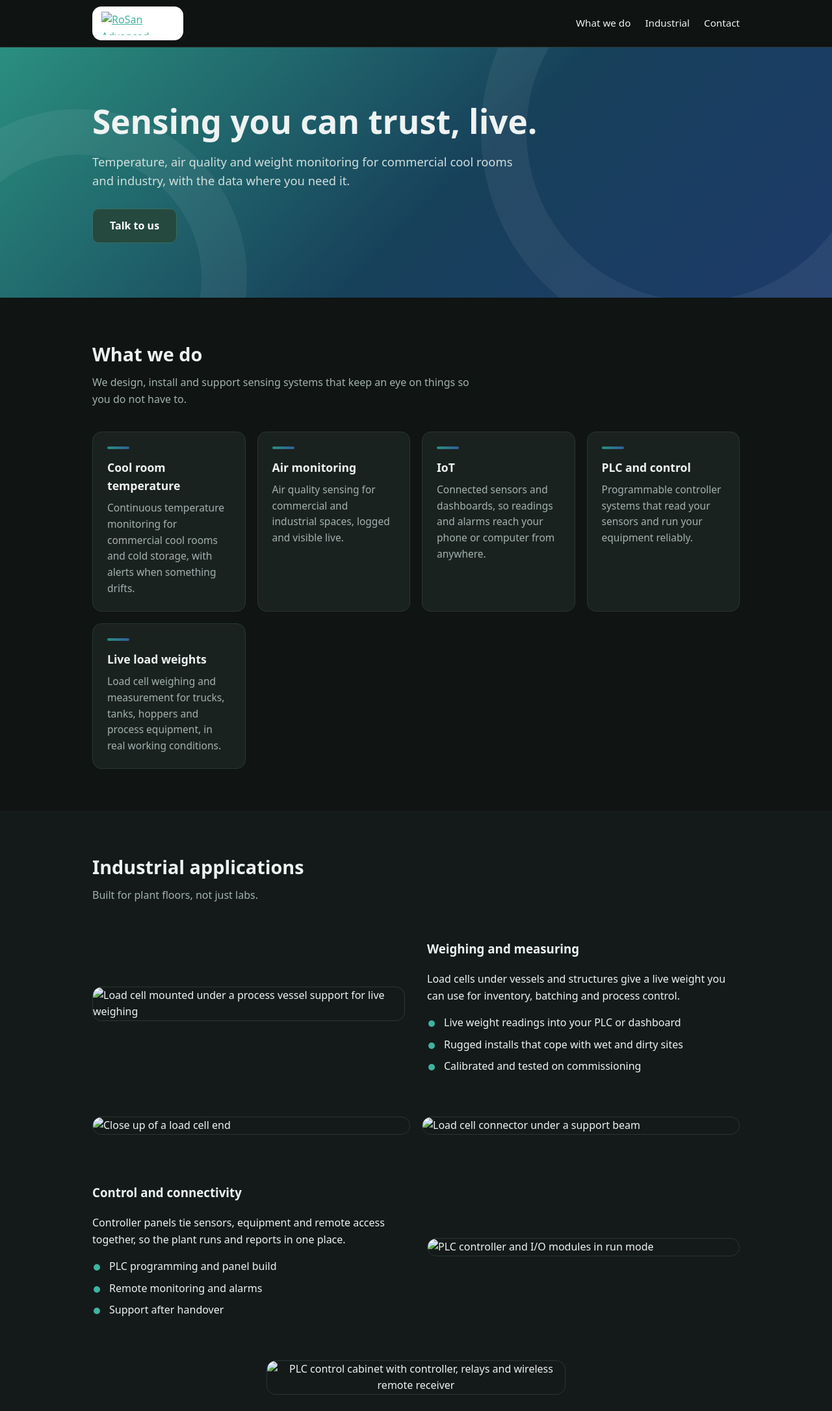
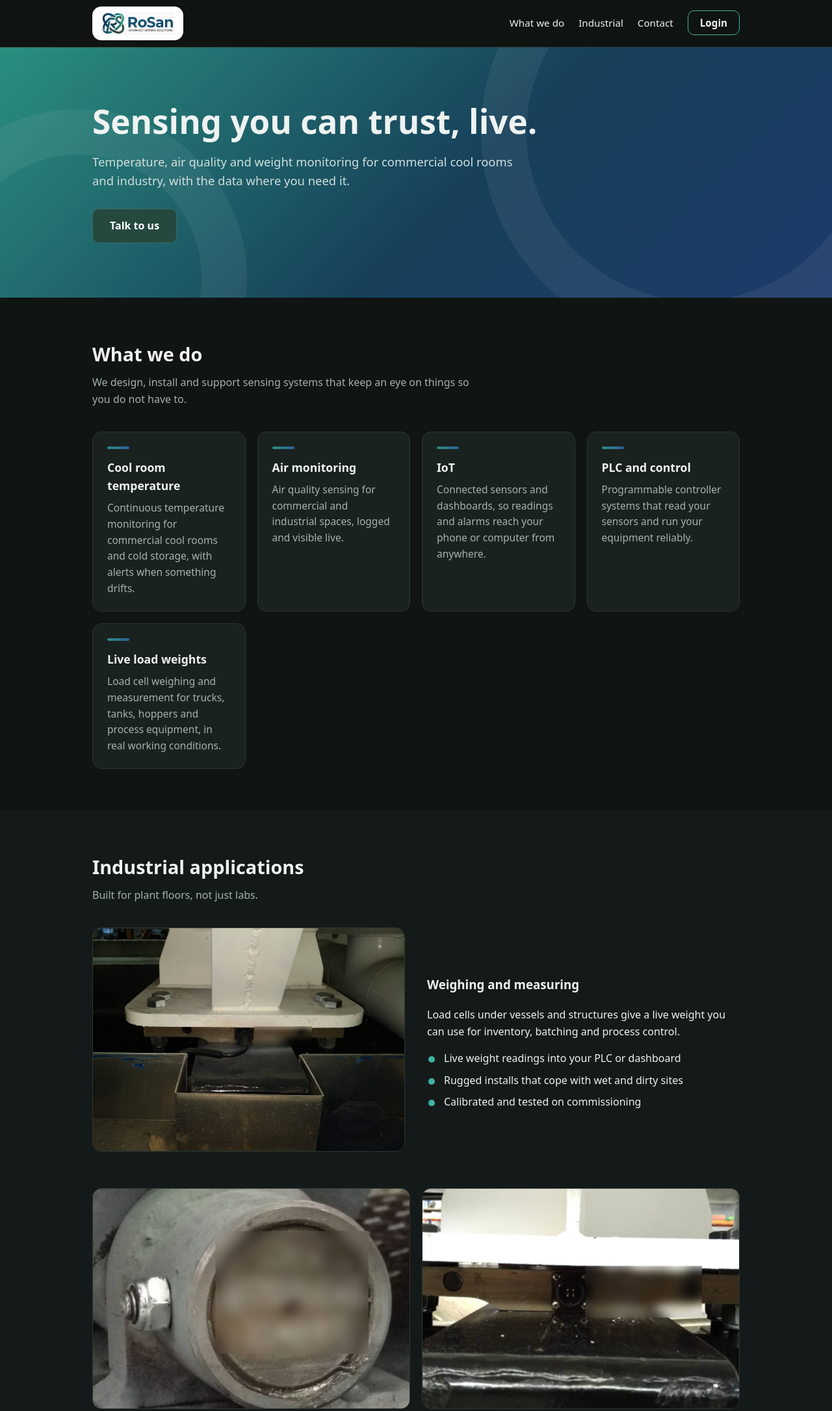
Before and after one commit to Tool1001/rosan-website, a plain HTML site: page index.html in a window 1280 px wide. Shown: the top 2171 px of the page at 65% size. Drawn offline with Linux system fonts and the light colour scheme.

Commit message:
Add files via upload

```diff
--- a/index.html
+++ b/index.html
@@ -7,19 +7,19 @@
 <meta name="description" content="RoSan designs sensing and monitoring for commercial cool rooms and industry: temperature, air quality, PLC control, IoT and live load cell weighing.">
 <link rel="canonical" href="https://www.rosan.com.au/">
 <meta name="theme-color" content="#17405a">
-<link rel="icon" type="image/png" href="img/favicon.png">
+<link rel="icon" type="image/png" href="favicon.png">
 <meta property="og:type" content="website">
 <meta property="og:site_name" content="RoSan">
 <meta property="og:title" content="RoSan | Advanced Sensing Solutions">
 <meta property="og:description" content="Temperature, air quality and weight monitoring for commercial cool rooms and industry.">
 <meta property="og:url" content="https://www.rosan.com.au/">
-<meta property="og:image" content="https://www.rosan.com.au/img/og-image.jpg">
+<meta property="og:image" content="https://www.rosan.com.au/og-image.jpg">
 <meta name="twitter:card" content="summary_large_image">
 <script type="application/ld+json">
 {
  "@context":"https://schema.org",
  "@graph":[
-  {"@type":"Organization","@id":"https://www.rosan.com.au/#org","name":"RoSan","slogan":"Advanced Sensing Solutions","url":"https://www.rosan.com.au/","logo":"https://www.rosan.com.au/img/rosan-logo.png","areaServed":"AU",
+  {"@type":"Organization","@id":"https://www.rosan.com.au/#org","name":"RoSan","slogan":"Advanced Sensing Solutions","url":"https://www.rosan.com.au/","logo":"https://www.rosan.com.au/rosan-logo.png","areaServed":"AU",
    "description":"RoSan designs sensing and monitoring systems for commercial cool rooms and industry, including temperature and air quality monitoring, PLC control, IoT and live load cell weighing.",
    "knowsAbout":["Cool room temperature monitoring","Air quality monitoring","IoT sensors","PLC control systems","Load cell weighing"]},
   {"@type":"WebSite","@id":"https://www.rosan.com.au/#site","url":"https://www.rosan.com.au/","name":"RoSan","publisher":{"@id":"https://www.rosan.com.au/#org"},"inLanguage":"en-AU"}
@@ -38,6 +38,8 @@ header{position:sticky;top:0;background:rgba(16,20,19,.92);backdrop-filter:blur(
 header .wrap{display:flex;align-items:center;justify-content:space-between;height:72px}
 nav a{margin-left:22px;text-decoration:none;color:var(--ink);font-size:.95rem}
 nav a:hover{color:var(--teal)}
+nav a.login{border:1px solid var(--teal);border-radius:10px;padding:8px 18px;font-weight:600}
+nav a.login:hover{background:var(--btn);color:#fff}
 .hero{background:linear-gradient(135deg,#2a8f7f 0%,#17405a 55%,#1d3a6a 100%);position:relative;overflow:hidden}
 .hero:before,.hero:after{content:"";position:absolute;border-radius:50%;border:70px solid rgba(255,255,255,.06)}
 .hero:before{width:520px;height:520px;right:-120px;top:-200px}
@@ -82,8 +84,8 @@ footer .badge img{height:26px}
 </head>
 <body>
 <header><div class="wrap">
-<a class="badge" href="#top"><img src="img/rosan-logo.png" alt="RoSan Advanced Sensing Solutions" width="112" height="36"></a>
-<nav><a href="#what">What we do</a><a href="#industrial">Industrial</a><a href="#contact">Contact</a></nav>
+<a class="badge" href="#top"><img src="rosan-logo.png" alt="RoSan Advanced Sensing Solutions" width="112" height="36"></a>
+<nav><a href="#what">What we do</a><a href="#industrial">Industrial</a><a href="#contact">Contact</a><a class="login" href="https://rosan-web.web.app/#/selectRegion" target="_blank" rel="noopener">Login</a></nav>
 </div></header>
 
 <main id="top">
@@ -109,7 +111,7 @@ footer .badge img{height:26px}
 <h2>Industrial applications</h2>
 <p class="lead">Built for plant floors, not just labs.</p>
 <div class="split">
-<img src="img/load-cell-mounted-under-vessel.jpg" alt="Load cell mounted under a process vessel support for live weighing" loading="lazy">
+<img src="load-cell-mounted-under-vessel.jpg" alt="Load cell mounted under a process vessel support for live weighing" loading="lazy">
 <div>
 <h3>Weighing and measuring</h3>
 <p>Load cells under vessels and structures give a live weight you can use for inventory, batching and process control.</p>
@@ -117,18 +119,18 @@ footer .badge img{height:26px}
 </div>
 </div>
 <div class="pair">
-<img src="img/load-cell-end-closeup.jpg" alt="Close up of a load cell end" loading="lazy">
-<img src="img/load-cell-connector.jpg" alt="Load cell connector under a support beam" loading="lazy">
+<img src="load-cell-end-closeup.jpg" alt="Close up of a load cell end" loading="lazy">
+<img src="load-cell-connector.jpg" alt="Load cell connector under a support beam" loading="lazy">
 </div>
 <div class="split flip" style="margin-top:56px">
-<img src="img/plc-controller-io-modules.jpg" alt="PLC controller and I/O modules in run mode" loading="lazy">
+<img src="plc-controller-io-modules.jpg" alt="PLC controller and I/O modules in run mode" loading="lazy">
 <div>
 <h3>Control and connectivity</h3>
 <p>Controller panels tie sensors, equipment and remote access together, so the plant runs and reports in one place.</p>
 <ul class="tick"><li>PLC programming and panel build</li><li>Remote monitoring and alarms</li><li>Support after handover</li></ul>
 </div>
 </div>
-<figure class="small"><img src="img/plc-control-cabinet.jpg" alt="PLC control cabinet with controller, relays and wireless remote receiver" loading="lazy"></figure>
+<figure class="small"><img src="plc-control-cabinet.jpg" alt="PLC control cabinet with controller, relays and wireless remote receiver" loading="lazy"></figure>
 </div></section>
 
 <section id="contact"><div class="wrap">
@@ -161,7 +163,7 @@ footer .badge img{height:26px}
 </main>
 
 <footer><div class="wrap">
-<span class="badge"><img src="img/rosan-logo.png" alt="RoSan" width="80" height="26"></span>
+<span class="badge"><img src="rosan-logo.png" alt="RoSan" width="80" height="26"></span>
 <span>&copy; 2026 RoSan. Advanced Sensing Solutions.</span>
 </div></footer>
 <script>
```
